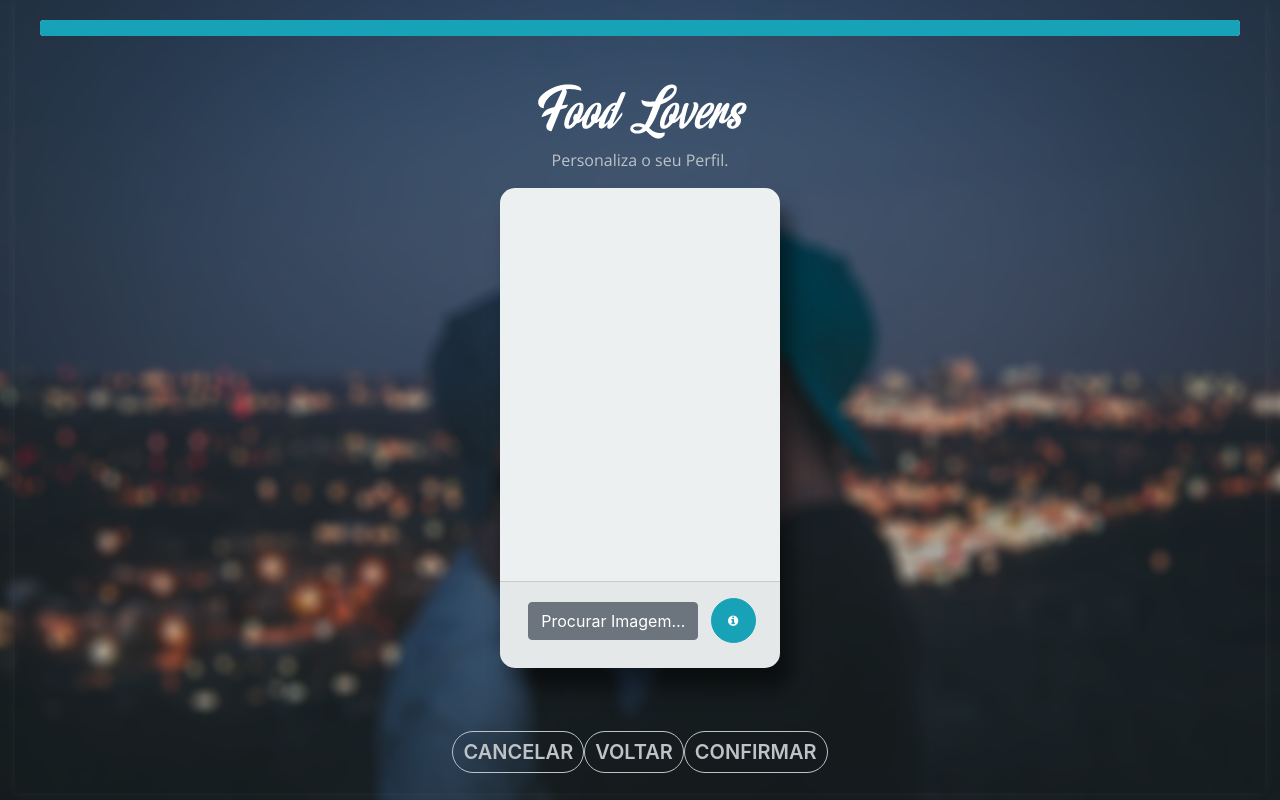
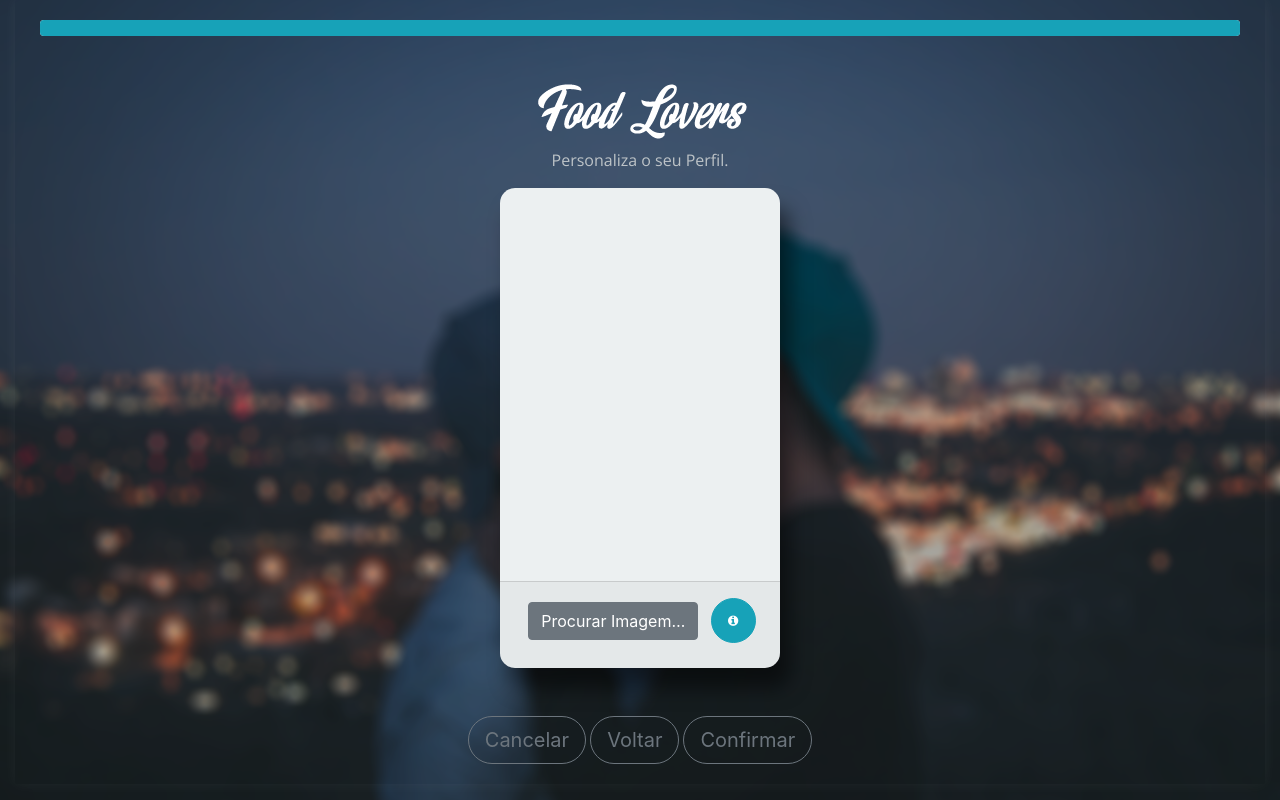
Before and after one commit to rafaelazd/food-lovers, a Vue app in the folder web-ui/: page /#/cadastro-3 in a window 1280 px wide. Built offline with nearby package versions, Linux system fonts and the light colour scheme.

Commit message:
Botões - Cadastros
Mudança nos botões dos cadastros

```diff
--- a/web-ui/src/components/Cadastro1.vue
+++ b/web-ui/src/components/Cadastro1.vue
@@ -60,8 +60,8 @@
                                 <input type="password" class="form-control" name="senha2" id="senha2" required="" placeholder="Confirmar Senha" autocomplete="new-password">
                             </div>
                             <div class="form-group">
-                            <router-link class="btn btn-outline-danger btn-lg" role="button" aria-pressed="true" to="/usuario-nao-autenticado">Cancelar</router-link>
-                            <router-link class="btn btn-outline-danger btn-lg" role="button" aria-pressed="true" to="/cadastro-2">Confirmar</router-link>
+                            <router-link class="btn btn-outline-secondary btn-lg" role="button" aria-pressed="true" to="/usuario-nao-autenticado">Cancelar</router-link>
+                            <router-link class="btn btn-outline-secondary btn-lg" role="button" aria-pressed="true" to="/cadastro-2">Confirmar</router-link>
                             </div>
                         </form>
                     </div>
@@ -173,18 +173,11 @@ export default {
     }
 
     .nb-login form .btn {
-        border: 0px;
         border-radius: 25px;
-        padding: 5px 10px;
-        border: 1px solid #bdc3c7;
-        color: #bdc3c7;
-        text-transform: uppercase;
-        font-weight: 600;
-        margin-top: 15px;
     }
 
     .nb-login form .btn:hover {
-        background: #bdc3c7;
+        background: #7f8c8d;
         color: #fff;
     }
 
@@ -218,10 +211,6 @@ export default {
     }
 
     .option-input {
-      -webkit-appearance: none;
-      -moz-appearance: none;
-      -ms-appearance: none;
-      -o-appearance: none;
       appearance: none;
       position: relative;
       top: 7px;
@@ -237,7 +226,6 @@ export default {
       display: inline-block;
       margin-right: 0.5rem;
       outline: none;
-      position: relative;
       z-index: 1000;
     }
     .option-input:hover {
--- a/web-ui/src/components/Cadastro2.vue
+++ b/web-ui/src/components/Cadastro2.vue
@@ -13,23 +13,23 @@
                         <form class="form" role="form" autocomplete="off" id="formCad" action="">
 
                             <div class="row">
-                                <div class="col"><label class="btn btn-primary"><img src="/static/img/batata.png" alt="Batata Frita" class="img-thumbnail img-check"><input type="checkbox" name="chk1" id="item1" value="val1" class="hidden" autocomplete="off"></label></div>
-                                <div class="col"><label class="btn btn-primary"><img src="/static/img/bolo.png" alt="Bolo" class="img-thumbnail img-check"><input type="checkbox" name="chk2" id="item2" value="val2" class="hidden" autocomplete="off"></label></div>
-                                <div class="col"><label class="btn btn-primary"><img src="/static/img/cafe.png" alt="Café" class="img-thumbnail img-check"><input type="checkbox" name="chk3" id="item3" value="val3" class="hidden" autocomplete="off"></label></div>
+                                <div class="col"><label class="btn btn-outline-secondary"><img src="/static/img/batata.png" alt="Batata Frita" class="img-thumbnail img-check"><input type="checkbox" name="chk1" id="item1" value="val1" class="hidden" autocomplete="off"></label></div>
+                                <div class="col"><label class="btn btn-outline-secondary"><img src="/static/img/bolo.png" alt="Bolo" class="img-thumbnail img-check"><input type="checkbox" name="chk2" id="item2" value="val2" class="hidden" autocomplete="off"></label></div>
+                                <div class="col"><label class="btn btn-outline-secondary"><img src="/static/img/cafe.png" alt="Café" class="img-thumbnail img-check"><input type="checkbox" name="chk3" id="item3" value="val3" class="hidden" autocomplete="off"></label></div>
                             </div>
                             <div class="row">
-                                <div class="col"><label class="btn btn-primary"><img src="/static/img/macarrao.png" alt="Macarrão" class="img-thumbnail img-check"><input type="checkbox" name="chk4" id="item4" value="val1" class="hidden" autocomplete="off"></label></div>
-                                <div class="col"><label class="btn btn-primary"><img src="/static/img/nachos.png" alt="Nachos" class="img-thumbnail img-check"><input type="checkbox" name="chk2" id="item5" value="val2" class="hidden" autocomplete="off"></label></div>
-                                <div class="col"><label class="btn btn-primary"><img src="/static/img/pizza.png" alt="Pizza" class="img-thumbnail img-check"><input type="checkbox" name="chk3" id="item6" value="val3" class="hidden" autocomplete="off"></label></div>
+                                <div class="col"><label class="btn btn-outline-secondary"><img src="/static/img/macarrao.png" alt="Macarrão" class="img-thumbnail img-check"><input type="checkbox" name="chk4" id="item4" value="val1" class="hidden" autocomplete="off"></label></div>
+                                <div class="col"><label class="btn btn-outline-secondary"><img src="/static/img/nachos.png" alt="Nachos" class="img-thumbnail img-check"><input type="checkbox" name="chk2" id="item5" value="val2" class="hidden" autocomplete="off"></label></div>
+                                <div class="col"><label class="btn btn-outline-secondary"><img src="/static/img/pizza.png" alt="Pizza" class="img-thumbnail img-check"><input type="checkbox" name="chk3" id="item6" value="val3" class="hidden" autocomplete="off"></label></div>
                             </div>
                                <div class="row">
-                                <div class="col"><label class="btn btn-primary"><img src="/static/img/sanduiche.png" alt="Sanduíche" class="img-thumbnail img-check"><input type="checkbox" name="chk1" id="item7" value="val1" class="hidden" autocomplete="off"></label></div>
-                                <div class="col"><label class="btn btn-primary"><img src="/static/img/sushi.png" alt="Sushi" class="img-thumbnail img-check"><input type="checkbox" name="chk2" id="item8" value="val2" class="hidden" autocomplete="off"></label></div>
-                                <div class="col"><label class="btn btn-primary"><img src="/static/img/tacos.png" alt="Tacos" class="img-thumbnail img-check"><input type="checkbox" name="chk3" id="item9" value="val3" class="hidden" autocomplete="off"></label></div>
+                                <div class="col"><label class="btn btn-outline-secondary"><img src="/static/img/sanduiche.png" alt="Sanduíche" class="img-thumbnail img-check"><input type="checkbox" name="chk1" id="item7" value="val1" class="hidden" autocomplete="off"></label></div>
+                                <div class="col"><label class="btn btn-outline-secondary"><img src="/static/img/sushi.png" alt="Sushi" class="img-thumbnail img-check"><input type="checkbox" name="chk2" id="item8" value="val2" class="hidden" autocomplete="off"></label></div>
+                                <div class="col"><label class="btn btn-outline-secondary"><img src="/static/img/tacos.png" alt="Tacos" class="img-thumbnail img-check"><input type="checkbox" name="chk3" id="item9" value="val3" class="hidden" autocomplete="off"></label></div>
                                 </div>
-                            <router-link class="btn btn-outline-danger btn-lg" role="button" aria-pressed="true" to="/usuario-nao-autenticado">Cancelar</router-link>
-                            <router-link class="btn btn-outline-danger btn-lg" role="button" aria-pressed="true" to="/cadastro-1">Voltar</router-link>
-                            <router-link class="btn btn-outline-danger btn-lg" role="button" aria-pressed="true" to="/cadastro-3">Confirmar</router-link>
+                            <router-link class="btn btn-outline-secondary btn-lg" role="button" aria-pressed="true" to="/usuario-nao-autenticado">Cancelar</router-link>
+                            <router-link class="btn btn-outline-secondary btn-lg" role="button" aria-pressed="true" to="/cadastro-1">Voltar</router-link>
+                            <router-link class="btn btn-outline-secondary btn-lg" role="button" aria-pressed="true" to="/cadastro-3">Confirmar</router-link>
                         </form>
                     </div>
                 </div>
@@ -53,9 +53,6 @@
         height: 100vh;
         width: 100vw;
         background: #222 url('/static/img/boys.png') no-repeat center center fixed;
-        -webkit-background-size: cover;
-        -moz-background-size: cover;
-        -o-background-size: cover;
         background-size: cover;
         display: flex;
         overflow: auto;
@@ -119,24 +116,11 @@
     }
 
     .nb-login form .btn {
-        border: 0px;
         border-radius: 25px;
-        padding: 5px 10px;
-        border: 1px solid #bdc3c7;
-        color: #bdc3c7;
-        text-transform: uppercase;
-        font-weight: 600;
-        background: transparent;
-        margin-top: 15px;
-        -webkit-transition: all 0.5s ease;
-        -moz-transition: all 0.5s ease;
-        -o-transition: all 0.5s ease;
-        -ms-transition: all 0.5s ease;
-        transition: all 0.5s ease;
     }
 
     .nb-login form .btn:hover {
-        background: #bdc3c7;
+        background: #7f8c8d;
         color: #fff;
     }
 
--- a/web-ui/src/components/Cadastro3.vue
+++ b/web-ui/src/components/Cadastro3.vue
@@ -40,9 +40,9 @@
 
                                 </b-card-group> <br> <br>
                                 <div class="buttons d-flex justify-content-center">
-                                <router-link class="btn btn-outline-danger btn-lg" role="button" aria-pressed="true" to="/usuario-nao-autenticado">Cancelar</router-link>
-                                <router-link class="btn btn-outline-danger btn-lg" role="button" aria-pressed="true" to="/cadastro-2">Voltar</router-link>
-                                <router-link class="btn btn-outline-danger btn-lg" role="button" aria-pressed="true" to="/inicio">Confirmar</router-link>
+                                <router-link class="btn btn-outline-secondary btn-lg" role="button" aria-pressed="true" to="/usuario-nao-autenticado">Cancelar</router-link>
+                                <router-link class="btn btn-outline-secondary btn-lg" role="button" aria-pressed="true" to="/cadastro-2">Voltar</router-link>
+                                <router-link class="btn btn-outline-secondary btn-lg" role="button" aria-pressed="true" to="/inicio">Confirmar</router-link>
                                 </div>
                             </div>
                         </div>
@@ -117,24 +117,13 @@
     }
 
     .nb-login .btn-lg {
-        border: 0px;
         border-radius: 25px;
-        padding: 5px 10px;
-        border: 1px solid #bdc3c7;
-        color: #bdc3c7;
-        text-transform: uppercase;
-        font-weight: 600;
-        background: transparent;
-        margin-top: 15px;
-        -webkit-transition: all 0.5s ease;
-        -moz-transition: all 0.5s ease;
-        -o-transition: all 0.5s ease;
-        -ms-transition: all 0.5s ease;
-        transition: all 0.5s ease;
+        margin-left: 2px;
+        margin-right: 2px;
     }
 
     .nb-login .btn-lg:hover {
-        background: #bdc3c7;
+        background: #7f8c8d;
         color: #fff;
     }
 
```
